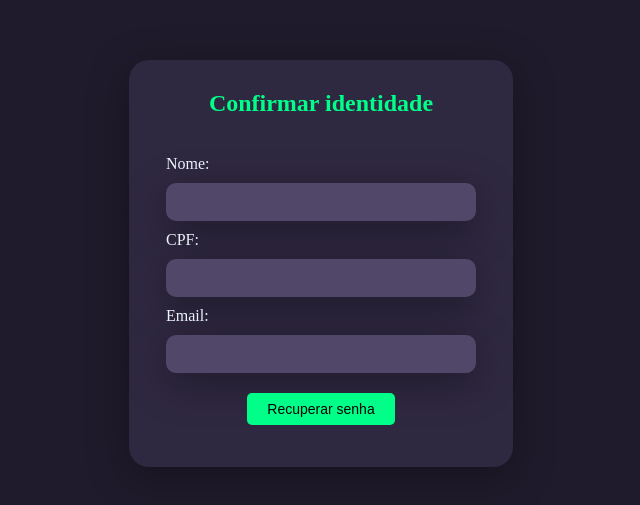
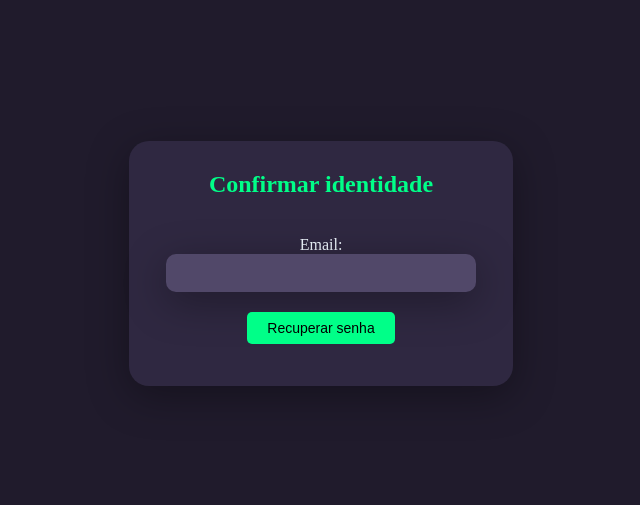
Before and after one commit to Caioalves14/SEA-frontend, a plain HTML site: page views/recuperar-senha.html in a window 1280 px wide. Shown: the part 137-642 px from the top of the page, without its empty margins (319-959 px from the left). Drawn offline with Linux system fonts and the light colour scheme.

Commit message:
alterando meios de recuperaçao de senha

```diff
--- a/views/recuperar-senha.html
+++ b/views/recuperar-senha.html
@@ -11,12 +11,7 @@
         <div class="usuario-container">
             <div class="gestao-de-dados">
                 <h2>Confirmar identidade</h2><br><br>
-                <form action="/auth/changePassword" method="POST">
-                    <label for="name">Nome:</label>
-                    <input type="text" id="name" name="name" required>
-
-                    <label for="cpf">CPF:</label>
-                    <input type="text" id="cpf" name="cpf" required>
+                <form action="/auth/changePassword" method="POST"
 
                     <label for="email">Email:</label>
                     <input type="email" id="email" name="email" required>
```
